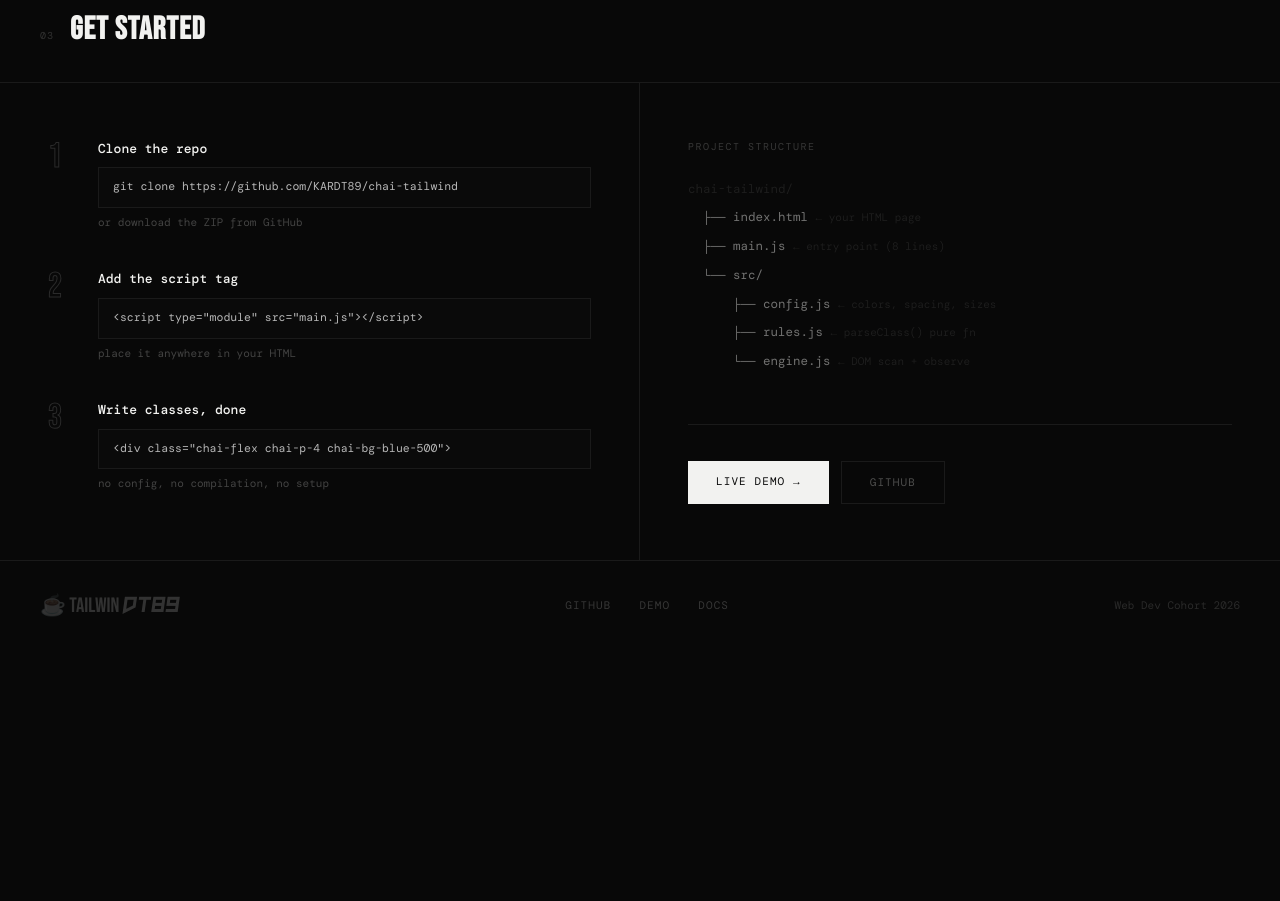
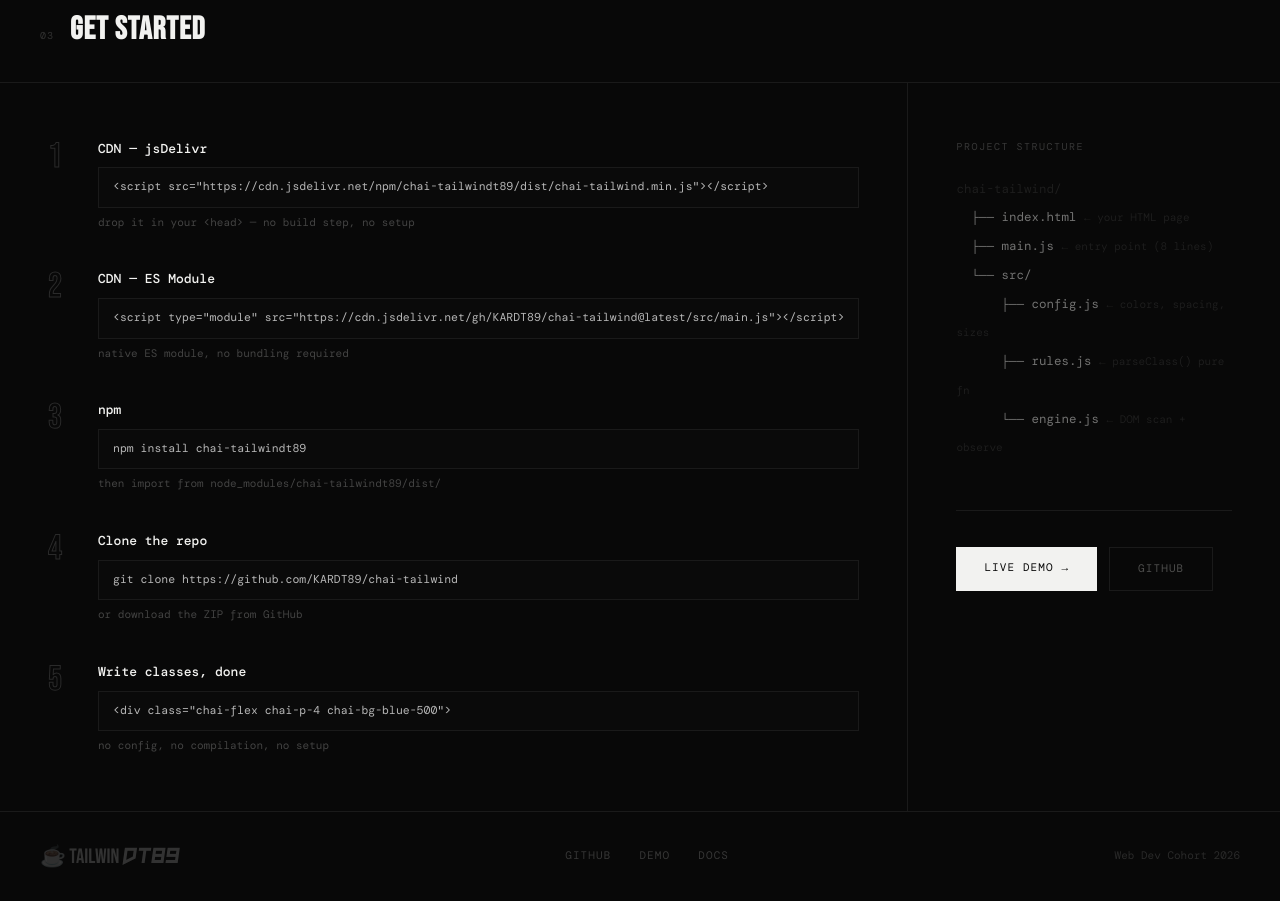
Before and after one commit to KARDT89/chai-tailwind, a website: page index.html in a window 1280 px wide. Shown: the part 2093-2994 px from the top of the page. Before the commit the page ends 2744 px from the top, so only its background shows below. Drawn offline with nearby package versions, Linux system fonts and the light colour scheme; a web font is replaced by a local one.

Commit message:
landing page update

```diff
--- a/index.html
+++ b/index.html
@@ -658,21 +658,37 @@
   <div class="step">
     <div class="step-n">1</div>
     <div class="step-body">
+      <div class="step-title">CDN — jsDelivr</div>
+      <div class="step-code">&lt;script src="https://cdn.jsdelivr.net/npm/chai-tailwindt89/dist/chai-tailwind.min.js"&gt;&lt;/script&gt;</div>
+      <div class="step-note">drop it in your &lt;head&gt; — no build step, no setup</div>
+    </div>
+  </div>
+  <div class="step">
+    <div class="step-n">2</div>
+    <div class="step-body">
+      <div class="step-title">CDN — ES Module</div>
+      <div class="step-code">&lt;script type="module" src="https://cdn.jsdelivr.net/gh/KARDT89/chai-tailwind@latest/src/main.js"&gt;&lt;/script&gt;</div>
+      <div class="step-note">native ES module, no bundling required</div>
+    </div>
+  </div>
+  <div class="step">
+    <div class="step-n">3</div>
+    <div class="step-body">
+      <div class="step-title">npm</div>
+      <div class="step-code">npm install chai-tailwindt89</div>
+      <div class="step-note">then import from node_modules/chai-tailwindt89/dist/</div>
+    </div>
+  </div>
+  <div class="step">
+    <div class="step-n">4</div>
+    <div class="step-body">
       <div class="step-title">Clone the repo</div>
       <div class="step-code">git clone https://github.com/KARDT89/chai-tailwind</div>
       <div class="step-note">or download the ZIP from GitHub</div>
     </div>
   </div>
   <div class="step">
-        <div class="step-n">2</div>
-        <div class="step-body">
-          <div class="step-title">Add the script tag</div>
-          <div class="step-code">&lt;script type="module" src="main.js"&gt;&lt;/script&gt;</div>
-          <div class="step-note">place it anywhere in your HTML</div>
-        </div>
-      </div>
-      <div class="step">
-        <div class="step-n">3</div>
+    <div class="step-n">5</div>
     <div class="step-body">
       <div class="step-title">Write classes, done</div>
       <div class="step-code">&lt;div class="chai-flex chai-p-4 chai-bg-blue-500"&gt;</div>
```
Lines whose indentation alone changed are shown as unchanged.
